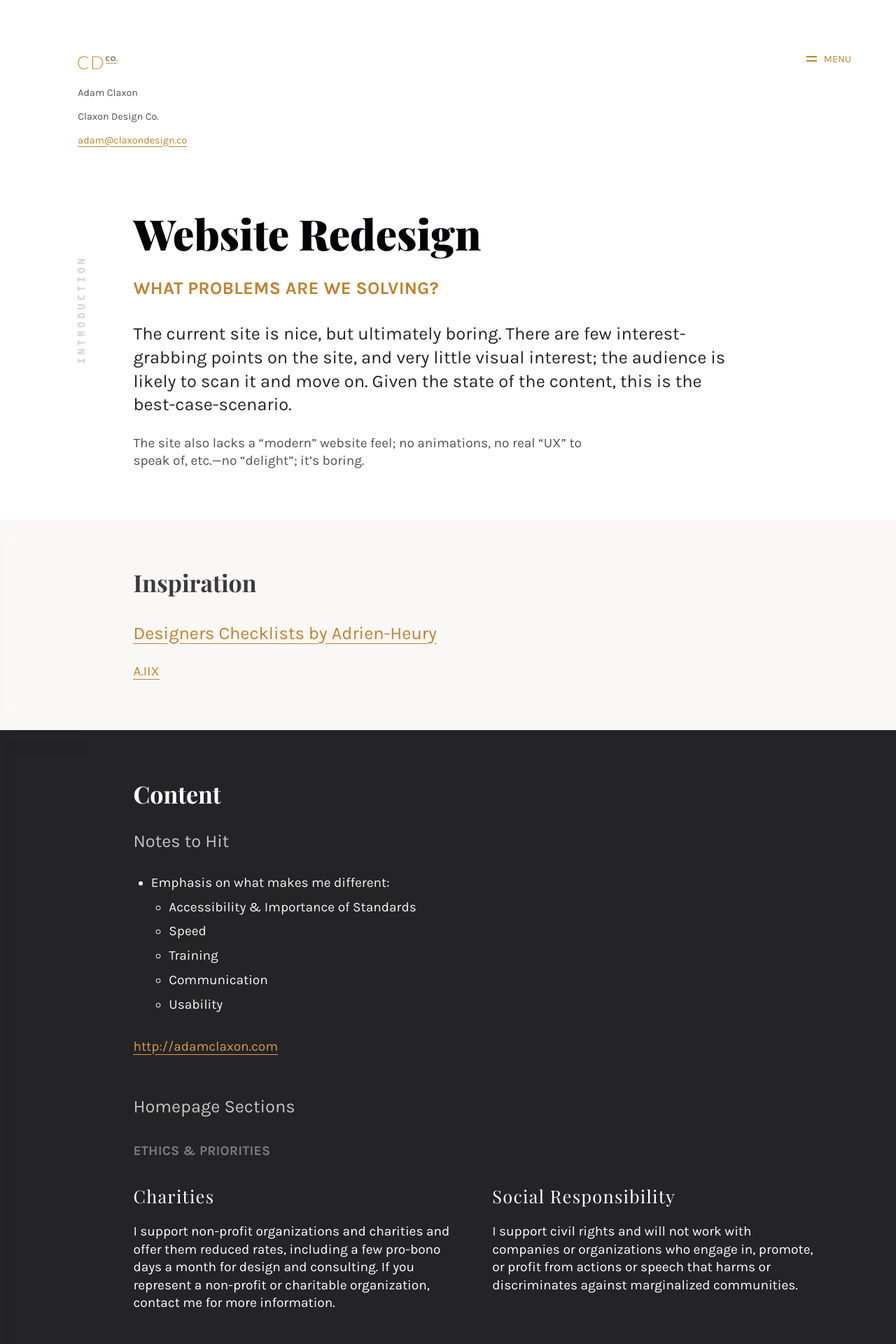
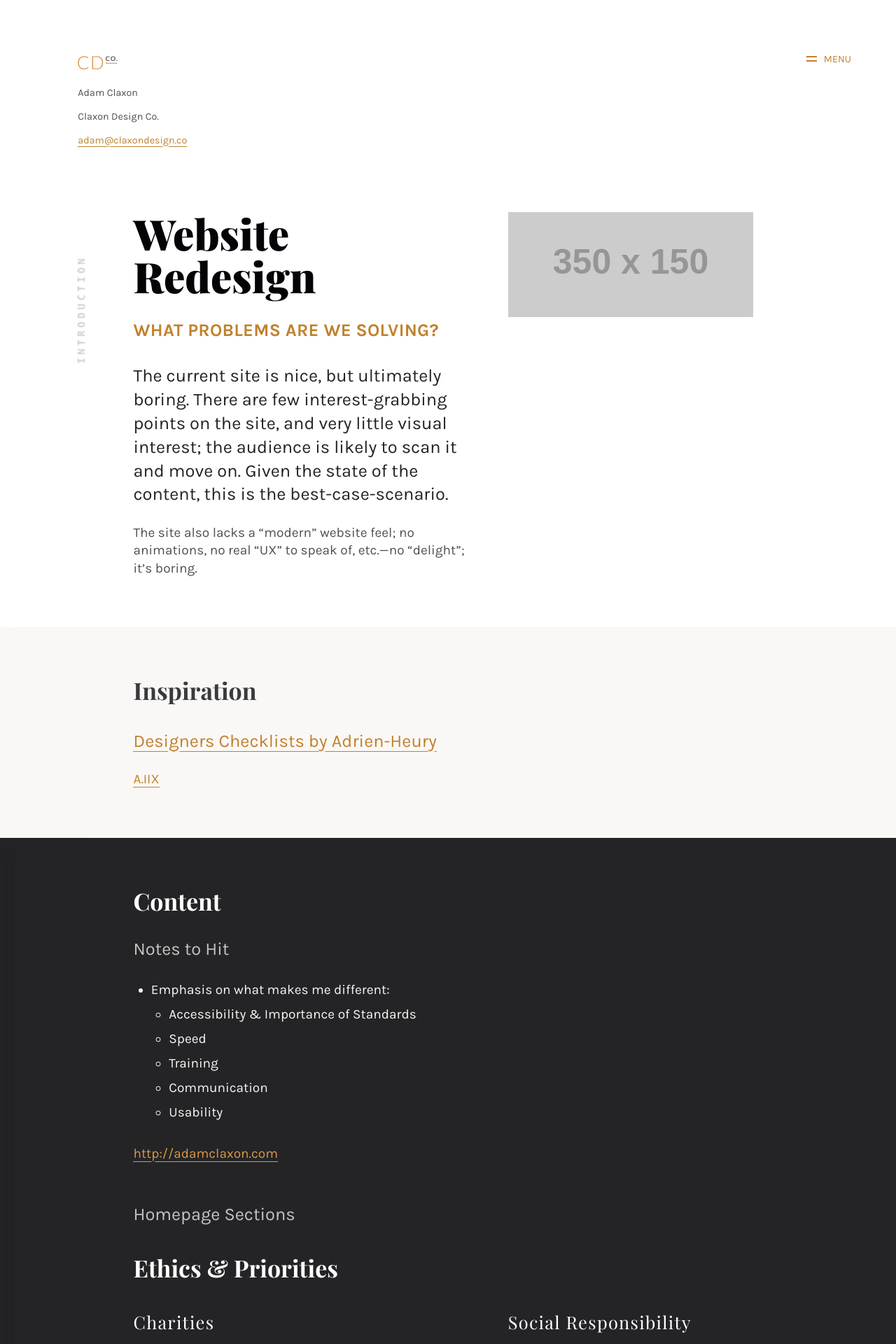
Before and after one commit to claxondesignco/claxondesignco.github.io, a Jekyll site: the page built from index.md, in a window 1280 px wide. Shown: the top 1920 px of the page at 70% size. Built offline with Jekyll 4.4.1, drawn with Linux system fonts in a browser that asks for light colours; comment, search, counter and statistics services are not loaded; some of the changed text lies outside the part shown.

Commit message:
Edits to .columns for wider use cases.

```diff
--- /dev/null
+++ b/_includes/sections-ethics.md
@@ -0,0 +1,36 @@
+<div markdown="1">
+
+## Ethics & Priorities
+
+<ul class="columns columns-2">
+
+<li markdown="1" >
+
+#### Charities
+
+I support non-profit organizations and charities and offer them reduced rates, including a few pro-bono days a month for design and consulting. If you represent a non-profit or charitable organization, contact me for more information.
+
+</li>
+<li markdown="1" >
+
+#### Social Responsibility
+
+I support civil rights and will not work with companies or organizations who engage in, promote, or profit from actions or speech that harms or discriminates against marginalized communities.
+
+</li>
+<li markdown="1" >
+
+#### Honesty
+
+I work to ensure truthfulness in communication and message, and I don’t work with companies whose messaging is dishonest or misleading.
+
+</li>
+<li markdown="1" >
+
+#### VC&nbsp;Funding
+
+I hesitate to work with funded startups. It’s nothing personal, I just think projects go better when it’s your own, hard-earned cash on the line.
+
+</li>
+</ul>
+</div>
--- /dev/null
+++ b/_includes/sections-services.md
@@ -0,0 +1,43 @@
+<div  markdown="1">
+
+## Services
+
+<ul class="columns columns-4">
+
+<li markdown="1" >
+
+### Web&nbsp;Development
+- Web Design
+- UI/UX Design
+- Responsive Design
+- Front End Development
+- Wordpress Hosting
+- Accessibility & Web Standards
+
+</li>
+<li markdown="1" >
+
+### Brand&nbsp;Identity
+- Naming & Identity
+- Visual Systems
+- Logo Design
+- Brand Guidelines
+ Creative Direction
+
+</li>
+<li markdown="1" >
+
+### Illustration
+- Icon Design
+- Editorial
+
+</li>
+<li markdown="1" >
+
+### Print
+- Stationary
+- Apparel
+
+</li>
+</ul>
+</div>
--- a/_sass/_columns.sass
+++ b/_sass/_columns.sass
@@ -1,29 +1,32 @@
 .columns
   margin: 0
 
-.columns.columns-4 ul
+.columns.columns-4
   grid: auto / 1fr
 
 @media (min-width: 900px)
-  .columns.columns-2 ul
+  .columns.columns-2
     grid: auto / 1fr 1fr
+    grid-column-gap: ms(3)
 
-.columns.columns-4 ul
+.columns.columns-4
   grid: auto / auto
 
 @media (min-width: 540px)
-  .columns.columns-4 ul
+  .columns.columns-4
     grid: auto / auto auto
+    grid-column-gap: ms(3)
 
 @media (min-width: 840px)
-  .columns.columns-4 ul
+  .columns.columns-4
     grid: auto / auto auto auto auto
+    grid-column-gap: ms(1)
 
-.columns ul
+.columns
   padding: 0
   display: grid
 
-.columns li > h3, .columns li > h4, .columns ul li p:first-child
+.columns li > h3, .columns li > h4, .columns li p:first-child
   font-family: $serif
   font-size: ms(1)
   font-weight: 400
@@ -32,26 +35,22 @@
   text-transform: capitalize
   -webkit-font-smoothing: subpixel-antialiased
 
-section.dark .columns > ul > li, section.dark .columns li > h3, section.dark .columns li > h4, section.dark section.dark .columns ul li p:first-child
+section.dark .columns > li, section.dark .columns li > h3, section.dark .columns li > h4, section.dark section.dark .columns li p:first-child
   color: $white-t4
   -webkit-font-smoothing: antialiased
 
-.columns > ul li
+.columns > li
   list-style: none
   margin-bottom: ms(2)
 
-.columns.columns-4 > ul li
-  padding-right: ms(1)
-
-.columns.columns-2 ul li
-  padding-right: ms(3)
-
-.columns.columns-4 ul li ul
+.columns.columns-4 li ul
   margin-top: ms(1)
   display: block
   margin-bottom: 0
+  list-style: none
+  padding: 0
 
-.columns.columns-4 ul li ul li
+.columns.columns-4 li ul li
   float: none
   width: 100%
   font-family: $sans
@@ -60,5 +59,5 @@
   letter-spacing: 0
   -webkit-font-smoothing: subpixel-antialiased
 
-section.dark .columns.columns-4 ul li ul li
+section.dark .columns.columns-4 li ul li
   -webkit-font-smoothing: antialiased
--- a/css/main.scss
+++ b/css/main.scss
@@ -52,10 +52,6 @@
 }
 
 img {
-	max-width: ms(6);
-	width: 100%;
-	height: auto;
-	margin: 1em
 }
 
 figure {
--- a/index.md
+++ b/index.md
@@ -7,6 +7,9 @@
 
 <div aria-hidden="true" class="section-title" data-section-title="Introduction"></div>
 
+<div class="columns columns-2" markdown="1">
+
+<div markdown="1">
 # Website Redesign
 
 ## What Problems are we Solving?
@@ -15,6 +18,11 @@
 
 The site also lacks a "modern" website feel; no animations, no real "UX" to speak of, etc.—no "delight"; it's boring.
 
+</div>
+<div>
+<img src="http://via.placeholder.com/350x150">
+</div>
+</div>
 </section>
 
 <section class="light" markdown="1">
@@ -48,53 +56,10 @@
 
 ### Homepage Sections
 
-<div class="columns columns-2" markdown="1">
 
-#### Ethics & Priorities
+{% include sections-ethics.md %}
 
-- #### Charities
-
-	I support non-profit organizations and charities and offer them reduced rates, including a few pro-bono days a month for design and consulting. If you represent a non-profit or charitable organization, contact me for more information.
-
-- #### Social Responsibility
-
-	I support civil rights and will not work with companies or organizations who engage in, promote, or profit from actions or speech that harms or discriminates against marginalized communities.
-
-- #### Honesty
-
-	I work to ensure truthfulness in communication and message, and I don’t work with companies whose messaging is dishonest or misleading.
-
-- #### VC&nbsp;Funding
-
-	I hesitate to work with funded startups. It’s nothing personal, I just think projects go better when it’s your own, hard-earned cash on the line.
-
-</div>
-
-<div class="columns columns-4" markdown="1">
-
-#### Services
-
-- #### Web Development
-	- Web Design
-	- UI/UX Design
-  - Responsive Design
-  - Front End Development
-  - Wordpress Hosting
-  - Accessibility & Web Standards
-- #### Illustration
-	- Icon Design
-	- Editorial
-- #### Print
-	- Stationary
-	- Apparel
-- #### Brand Identity
-  - Naming & Identity
-  - Visual Systems
-  - Logo Design
-  - Brand Guidelines
-  - Creative Direction
-
-</div>
+{% include sections-services.md %}
 
 #### Design Process
 
```
Also changed, not shown: services.md (+1 -25 lines).
